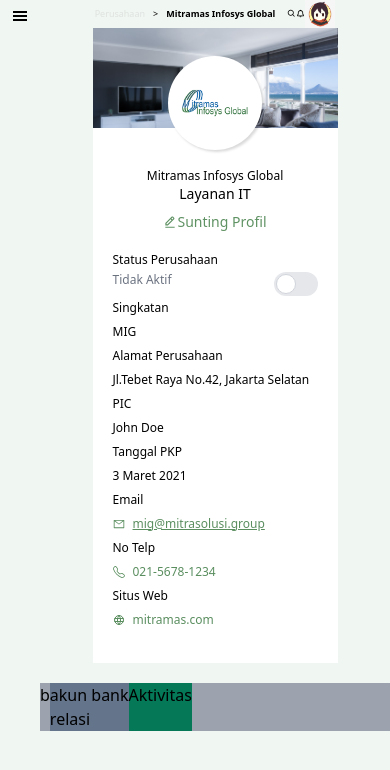
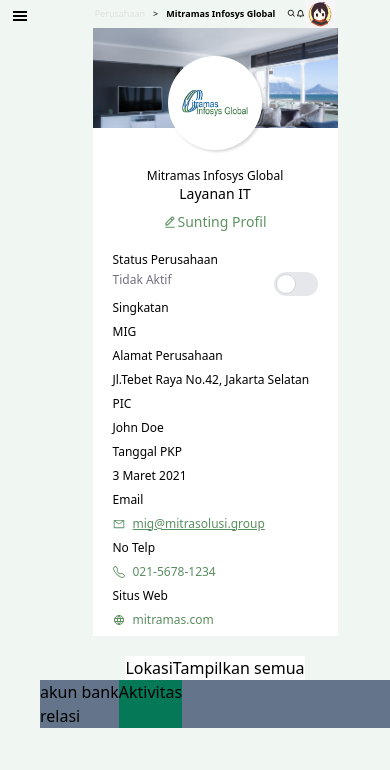
Before and after one commit to cumanangin/mitramas-pre-test, a React (Vite) app in the folder mitramas-pre-test/: page / in a window 390 px wide. Shown: the top 770 px of the page. Built offline with nearby package versions, Linux system fonts and the light colour scheme.

Commit message:
style: draft responsive lokasi

```diff
--- a/mitramas-pre-test/src/App.jsx
+++ b/mitramas-pre-test/src/App.jsx
@@ -1,6 +1,7 @@
 import Sidebars from "./Components/Sidebars";
 import Header from "./Components/Header";
 import CardProfileOffice from "./Components/Cards/CardProfileOffice";
+import Lokasi from "./Components/Cards/CardLokasi";
 
 function App() {
   return (
@@ -9,10 +10,10 @@
         <Sidebars />
         <div className="flex-1">
           <Header />
-          <div className="mobile:flex mobile:flex-col mobile:justify-center mobile:h-full tablet:justify-start tablet:flex-row tablet:gap-x-3 tablet:mx-5 pc:mx-10">
+          <div className="mobile:flex mobile:flex-col mobile:justify-center tablet:justify-start tablet:flex-row tablet:gap-x-3 tablet:mx-5 pc:mx-10">
             <CardProfileOffice />
-            <div className="mobile:flex tablet:flex-col bg-gray-400 mobile:my-5 tablet:m-0">
-              b
+            <div className="mobile:flex mobile:flex-col mobile:my-5 tablet:m-0">
+              <Lokasi />
               <div className="flex bg-slate-500">
                 <div className="flex-col">
                   <div>akun bank</div>
--- /dev/null
+++ b/mitramas-pre-test/src/Components/Cards/CardLokasi/index.jsx
@@ -0,0 +1,72 @@
+import React, { useState } from "react";
+import { TbBuildingCommunity, TbBuildingWarehouse } from "react-icons/tb";
+import { FaWrench } from "react-icons/fa";
+
+const Lokasi = () => {
+  const amountOfData = [
+    {
+      id: 1,
+      icon: <TbBuildingCommunity size={30} />,
+      number: 20,
+      desc: "induk",
+    },
+    {
+      id: 2,
+      icon: <FaWrench size={30} />,
+      number: 3,
+      desc: "lokasi 1",
+    },
+    {
+      id: 3,
+      icon: <TbBuildingWarehouse size={30} />,
+      number: 1,
+      desc: "lokasi 2",
+    },
+  ];
+
+  const [isShow, setIsShow] = useState(false);
+
+  const handleIsShow = () => {
+    setIsShow(true);
+    if (isShow === true) {
+      setIsShow(false);
+    }
+  };
+
+  return (
+    <div className="bg-white mobile:m-auto tablet:w-full tablet:m-0 ">
+      <div className="flex justify-around">
+        <span>Lokasi</span>
+        <span onClick={handleIsShow} className="hover:cursor-pointer">
+          {isShow ? "Tutup" : "Tampilkan semua"}
+        </span>
+      </div>
+      {isShow ? (
+        <ul className="flex gap-x-10 justify-center mobile:overflow-x-auto">
+          {amountOfData.map((items) => {
+            return (
+              <div className="mobile:w-full bg-yellow-400">
+                <li
+                  key={items.id}
+                  className="text-white font-bold mobile:text-sm"
+                >
+                  <div className="flex justify-center items-center gap-x-10">
+                    <div>{items.icon}</div>
+                    <div className="flex flex-col justify-end">
+                      <span>{items.number}</span>
+                      <span>{items.desc}</span>
+                    </div>
+                  </div>
+                </li>
+              </div>
+            );
+          })}
+        </ul>
+      ) : (
+        ""
+      )}
+    </div>
+  );
+};
+
+export default Lokasi;
```
